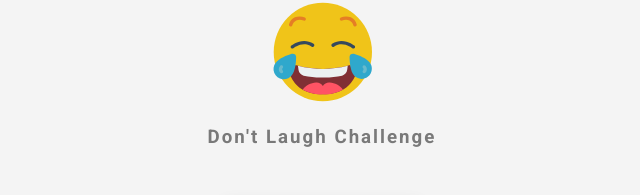
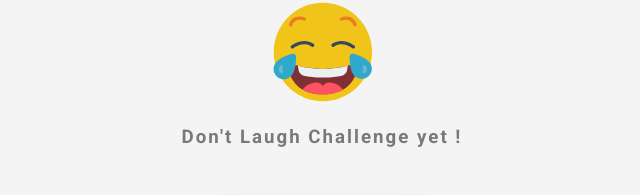
Before and after one commit to RohitChitampalle/webpack_project, a website built with webpack: page src/template.html in a window 1280 px wide. Shown: the part 277-472 px from the top of the page, 318-958 px from the left. Built offline with nearby package versions, Linux system fonts and the light colour scheme; no server answers.

Commit message:
change in templte

```diff
--- a/src/template.html
+++ b/src/template.html
@@ -9,7 +9,7 @@
   <body>
     <div class="container">
       <img id="laughImg" alt="" />
-      <h3>Don't Laugh Challenge</h3>
+      <h3>Don't Laugh Challenge yet !</h3>
       <div id="joke" class="joke"></div>
       <button id="jokeBtn" class="btn">Get Another Joke</button>
     </div>
```
